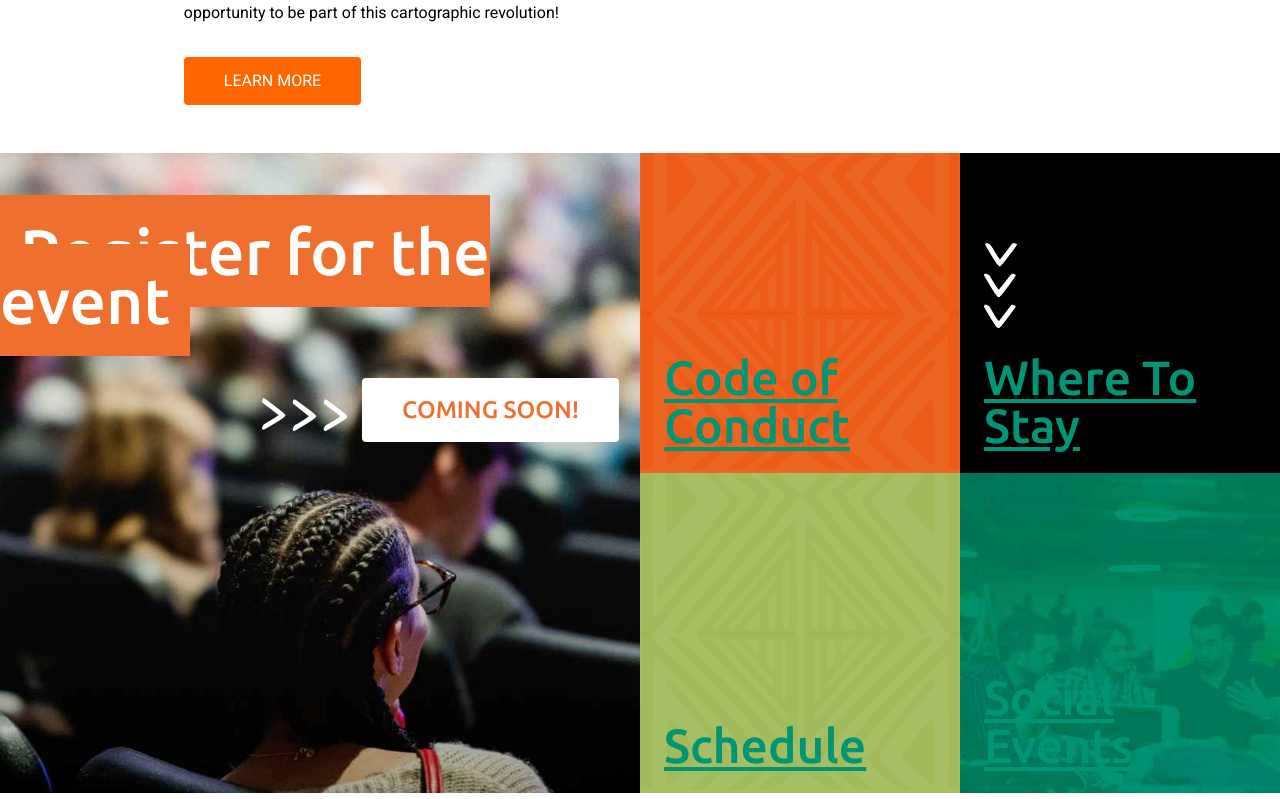
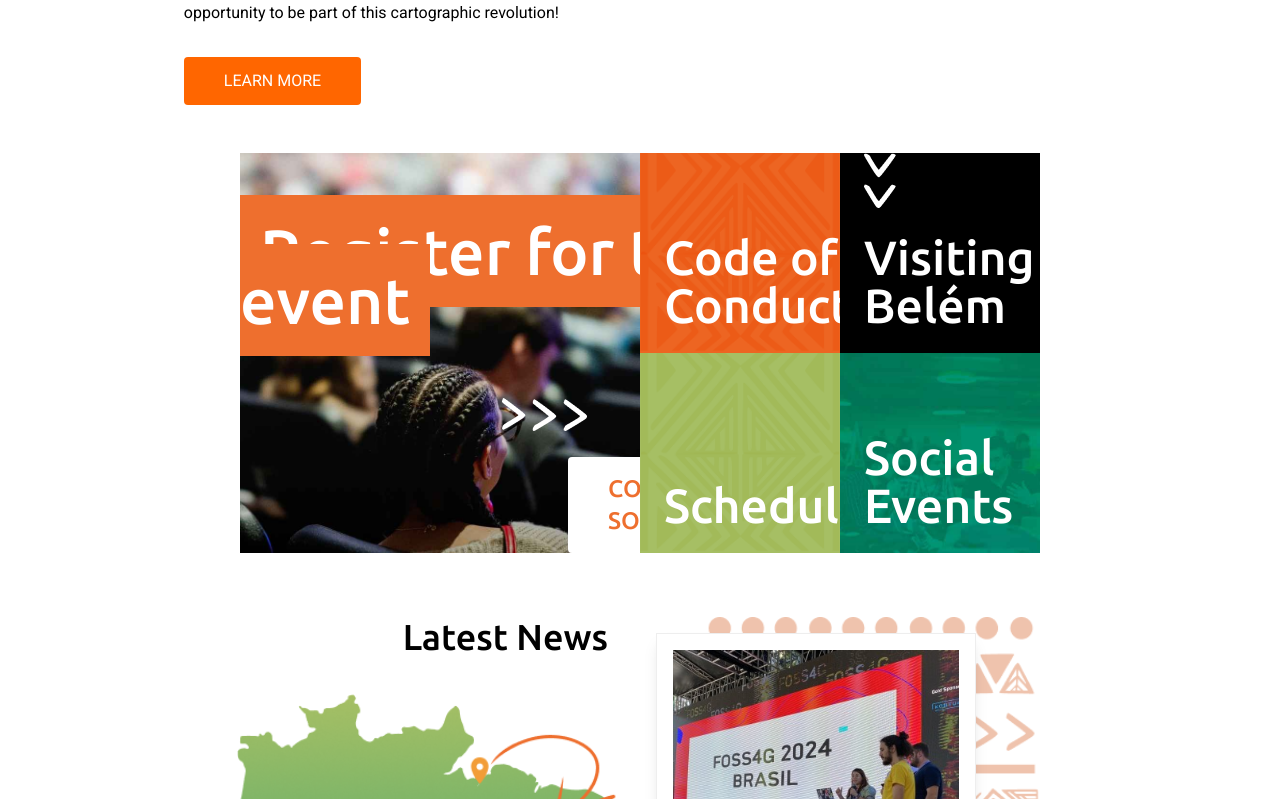
Before and after one commit to rami-dv/foss4g-belem, a Next.js app: page /en in a window 1280 px wide. Shown: the part 1361-2160 px from the top of the page. Built offline with nearby package versions, Linux system fonts and the light colour scheme; grey boxes are pictures that could not be loaded.

Commit message:
index fixes

```diff
--- a/src/pages/en/index.tsx
+++ b/src/pages/en/index.tsx
@@ -32,7 +32,7 @@ export default function IndexPage() {
       {/* Banner section */}
 
       <section
-        className="relative flex items-center justify-center sm:-mt-48 bg-center bg-cover bg-no-repeat py-[100px] sm:py-[250px] [clip-path:polygon(0_0,100%_1%,100%_100%,0_91%)]"
+        className="relative flex items-center justify-center sm:-mt-48 bg-center bg-cover bg-no-repeat pt-[60px] pb-[100px] sm:py-[250px] [clip-path:polygon(0_0,100%_0%,100%_100%,0_91%)]"
         style={{
           backgroundImage: `url(${HomepageBanner.src})`,
         }}
@@ -163,7 +163,7 @@ export default function IndexPage() {
           </div>
         </div>
       </section>
-      <section className="relative flex items-center justify-center my-4">
+      <section className="relative flex items-center justify-center my-4 sm:mx-60">
         <div className="grid grid-cols-1 sm:grid-cols-4 w-full py-4">
           <div
             className="flex sm:aspect-square sm:col-span-2 sm:row-span-2 bg-cover bg-no-repeat min-h-96"
@@ -192,7 +192,7 @@ export default function IndexPage() {
             style={{ backgroundImage: `url(${OrangeBg.src})` }}
           >
             <div className="button font-ubuntu [font-weight:500] text-white text-3xl sm:text-5xl m-6">
-              <IntlLink href="/code-of-conduct">Code of Conduct</IntlLink>
+              <IntlLink href="/code-of-conduct" className="non-standard">Code of Conduct</IntlLink>
             </div>
           </div>
           <div className="flex items-end sm:aspect-square bg-black min-h-40">
@@ -201,7 +201,7 @@ export default function IndexPage() {
                 <Image alt="White Arrows" className="block" src={WhiteArrows} />
               </div>
               <div className="button font-ubuntu [font-weight:500] text-white text-3xl sm:text-5xl m-6">
-                <IntlLink href="/where-to-stay">Where To Stay</IntlLink>
+                <IntlLink href="/visiting-belem" className="non-standard">Visiting Belém</IntlLink>
               </div>
             </div>
           </div>
@@ -210,7 +210,7 @@ export default function IndexPage() {
             style={{ backgroundImage: `url(${GreenBg.src})` }}
           >
             <div className="button font-ubuntu [font-weight:500] text-white text-3xl sm:text-5xl m-6">
-              <IntlLink href="/schedule">Schedule</IntlLink>
+              <IntlLink href="/schedule" className="non-standard">Schedule</IntlLink>
             </div>
           </div>
           <div
@@ -218,7 +218,7 @@ export default function IndexPage() {
             style={{ backgroundImage: `url(${SocialEvents.src})` }}
           >
             <div className="button font-ubuntu [font-weight:500] text-white text-3xl sm:text-5xl m-6">
-              <IntlLink href="/social-events">Social Events</IntlLink>
+              <IntlLink href="/social-events" className="non-standard">Social Events</IntlLink>
             </div>
           </div>
         </div>
```
